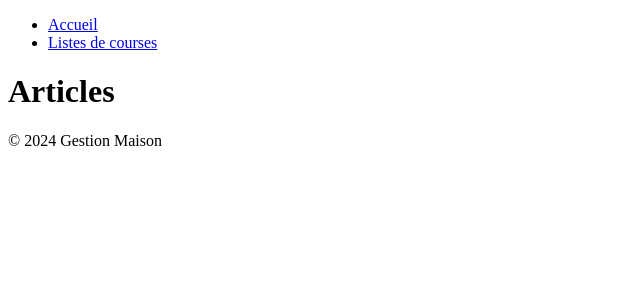
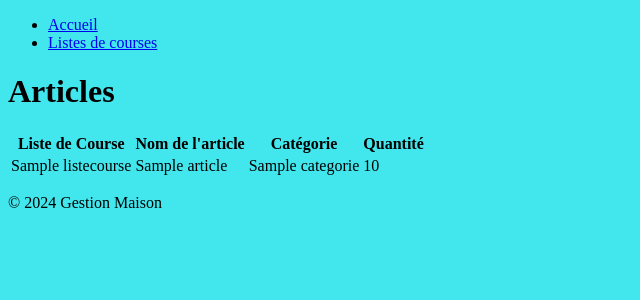
Before and after one commit to sidnou/Gestion-Maison, a Django app: page /listes-courses/articles/ in a window 1280 px wide. Shown: the top 300 px of the page, without its empty margins (0-640 px from the left). Run offline with Django 5.2, Linux system fonts and the light colour scheme; tables that the repository leaves empty hold one stand-in row (values such as "Sample post").

Commit message:
Mettre à jour les vues, les modèles et les URL de ListeCourse ; affiner les méthodes du modèle et intégrer les fichiers statiques

```diff
--- a/apps/listes_courses/models.py
+++ b/apps/listes_courses/models.py
@@ -18,7 +18,8 @@ class ListeCourse(models.Model):
         return reverse('listes_courses:detail', args=[str(self.id)])
 class Categorie(models.Model):
     nom_categorie = models.CharField(max_length=255,unique=True, verbose_name="Nom de la catégorie")
-
+    def __str__(self) -> str:
+        return f"{self.nom_categorie}"
 class Article(models.Model):
     liste_course = models.ForeignKey(ListeCourse, on_delete=models.CASCADE)
     nom_article = models.CharField(max_length=255, verbose_name="Nom de l'article")
--- a/apps/listes_courses/templates/listes_courses/article_list.html
+++ b/apps/listes_courses/templates/listes_courses/article_list.html
@@ -2,5 +2,20 @@
 
 {% block content %}
     <h1>Articles</h1>
-
+    <table>
+        <tr>
+            <th>Liste de Course</th>
+            <th>Nom de l'article</th>
+            <th>Catégorie</th>
+            <th>Quantité</th>
+        </tr>
+        {% for article in articles %}
+            <tr>
+                <td>{{ article.liste_course }}</td>
+                <td>{{ article.nom_article }}</td>
+                <td>{{ article.categorie }}</td>
+                <td>{{ article.quantite }}</td>
+            </tr>
+        {% endfor %}
+    </table>
 {% endblock %}
--- a/apps/listes_courses/templates/listes_courses/liste_course_list.html
+++ b/apps/listes_courses/templates/listes_courses/liste_course_list.html
@@ -3,8 +3,8 @@
 {% block content %}
     <h1>Liste des courses</h1>
     <ul>
-        {% for liste_course in liste_courses %}
-            <li><a href="{% url 'listescourses:list' liste_course.id %}">{{ liste_course.nom }}</a></li>
+        {% for liste_course in listes_courses %}
+            <li><a href="{% url 'liste_course_detail' liste_course.id %}">{{ liste_course.nom_liste_course }}</a></li>
         {% endfor %}
     </ul>
 {% endblock %}
--- a/apps/listes_courses/urls.py
+++ b/apps/listes_courses/urls.py
@@ -14,7 +14,7 @@ from .views import (
 
 urlpatterns = [
     path('', Listescourseslistview.as_view(), name='liste_course_list'),
-    path('detail/', Listescoursesdetailview.as_view(), name='liste_course_detail'),
+    path('detail/<int:pk>/', Listescoursesdetailview.as_view(), name='liste_course_detail'),
     path('add/', Listescoursescreateview.as_view(), name='liste_course_create'),
     path("articles/", Articlelistview.as_view(), name="article_list"),
     path("articles/detail/",Articledetailview.as_view(),name="article_detail"),
--- a/apps/listes_courses/views.py
+++ b/apps/listes_courses/views.py
@@ -31,14 +31,14 @@ class Categoriecreateview(CreateView):
 class Listescourseslistview(ListView):
     model = ListeCourse
     template_name = "listes_courses/liste_course_list.html"
-    context_object_name = "liste_courses"
+    context_object_name = "listes_courses"
 
 
 # Create your views here.
 class Listescoursesdetailview(DetailView):
     model = ListeCourse
     template_name = "listes_courses/liste_course_detail.html"
-    context_object_name = "liste_course"
+    context_object_name = "listes_courses"
 
 
 class Listescoursescreateview(CreateView):
--- /dev/null
+++ b/static/css/style_base.css
@@ -0,0 +1,3 @@
+body{
+    background: rgb(14 225 232 / 0.78);
+}
--- a/templates/base.html
+++ b/templates/base.html
@@ -1,8 +1,11 @@
+{% load static %}
+
 <!DOCTYPE html>
 <html lang="fr">
 <head>
     <meta charset="UTF-8">
     <title>{{ Titre }}</title>
+    <link rel="stylesheet" type="text/css" href="{% static 'css/style_base.css' %}">
 </head>
 <body>
 {% block navbar %}
```
Also changed, not shown: apps/listes_courses/templates/listes_courses/liste_course_detail.html (+6 -2 lines).
